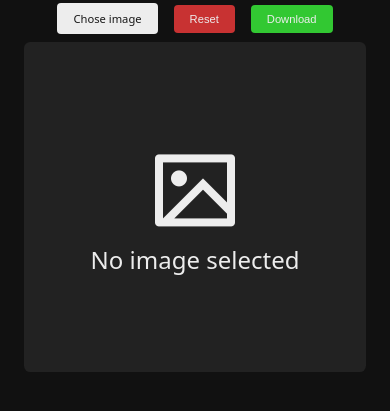
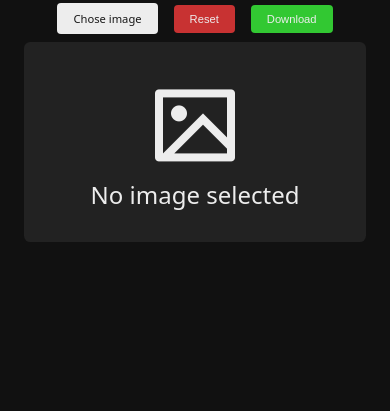
Before and after one commit to Yasir-Shaikh-17/PixelCraft, a plain HTML site: page index.html in a window 390 px wide. Shown: the part 63-474 px from the top of the page. Drawn offline with nearby package versions, Linux system fonts and the light colour scheme.

Commit message:
Update responsive.css

```diff
--- a/css/responsive.css
+++ b/css/responsive.css
@@ -20,7 +20,7 @@
     }
 
     main section .bottom {
-        height: 330px !important;
+        height: 200px !important;
     }
 
     main section .bottom .placeholder i {
```
